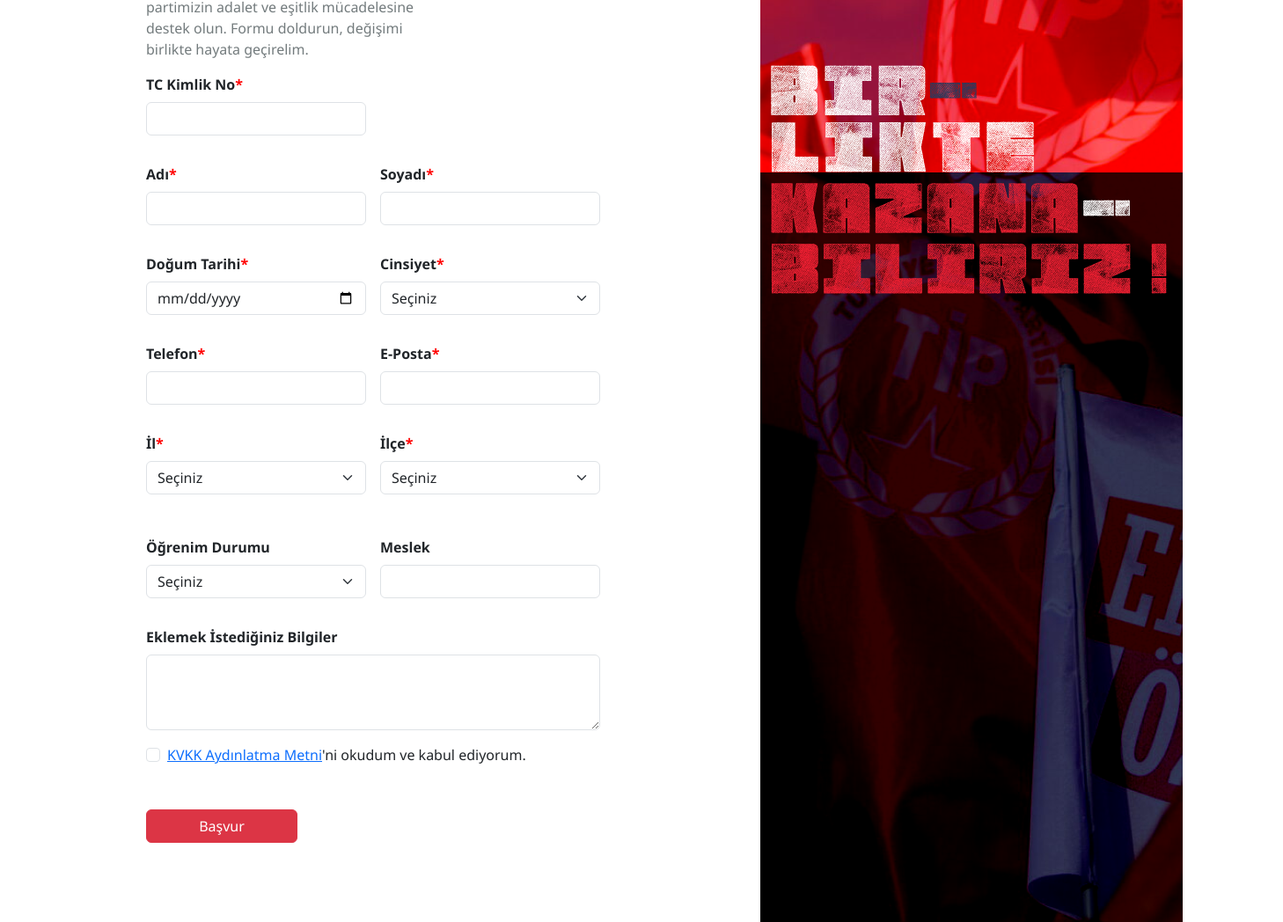
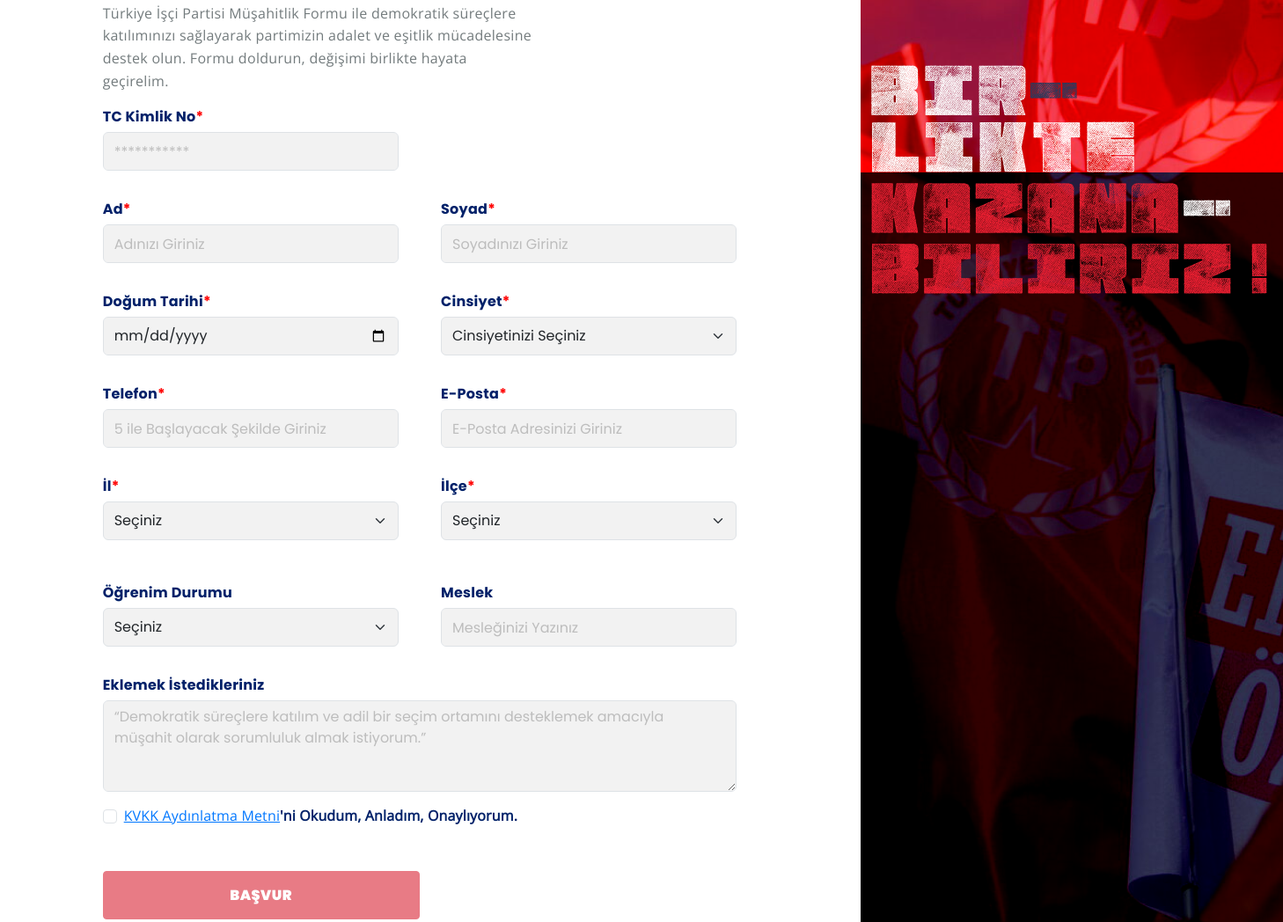
Before and after one commit to mrthkc/muhtarlik, a website: page FE/musahitlik.html in a window 1280 px wide. Shown: the part 266-1314 px from the top of the page at 88% size, 1458 px wide, since content can reach past the window. Drawn offline with nearby package versions, Linux system fonts and the light colour scheme; no server answers.

Commit message:
Add checks and fix fonts

```diff
--- a/FE/musahitlik.css
+++ b/FE/musahitlik.css
@@ -1,12 +1,12 @@
 
 
 body {
-    font-family: "Segoe UI", Roboto, "Helvetica Neue", Arial, sans-serif;
+    font-family: 'Open Sans', sans-serif;
+    font-family: 'Poppins', sans-serif;
 }
 
 .btn-primary {
     background-color: var(--bs-primary);
-    border-color: var(--bs-primary);
 }
 
 .btn-primary:hover {
@@ -22,3 +22,67 @@
     content: "*";
     color: red;
 }
+
+
+input[type="text"], input[type="id"], input[type="email"], input[type="date"], input[type="tel"] {
+    background-color: #F2F2F2;
+    radius: 0.5rem;
+    height: 2.75rem;
+    font-family: 'Poppins', sans-serif;
+    &:focus {
+        border: 0.5px solid #55B962;
+        background-color: #F2F2F2;
+        box-shadow: none;
+    }
+    &::placeholder {
+        color: #BDBDBD;
+    }
+}
+
+.textarea{
+    background-color: #F2F2F2;
+    radius: 0.5rem;
+    height: 6.5rem;
+    font-family: 'Poppins', sans-serif;
+    &:focus {
+        border: 0.5px solid #55B962;
+        background-color: #F2F2F2;
+        box-shadow: none;
+    }
+    &::placeholder {
+        color: #BDBDBD;
+    }
+}
+
+.form-select {
+    background-color: #F2F2F2;
+    radius: 0.5rem;
+    height: 2.75rem;
+    font-family: 'Poppins', sans-serif;
+    &:focus {
+        border: 0.5px solid #55B962;
+        background-color: #F2F2F2;
+        box-shadow: none;
+    }
+    &::placeholder {
+        color: #BDBDBD;
+    }
+}
+
+label {
+    font-family: 'Poppins', sans-serif;
+    weight: 700;
+    size: 14px;
+    line-height: 18px;
+    letter-spacing: 0.25px;
+    color: #012169;
+}
+
+.submit-button {
+    width: 360px; height: 55px; padding: 10px; background: #B71C25; border-radius: 4px; justify-content: center; align-items: center; gap: 10px; display: inline-flex;
+    color: white; font-size: 16px; font-family: Poppins; font-weight: 900; line-height: 25.60px; letter-spacing: 0.50px; word-wrap: break-word;
+    &:hover {
+        background-color: #79070E;
+        border-color: #B71C1C;
+    }
+}
--- a/FE/musahitlik.html
+++ b/FE/musahitlik.html
@@ -8,7 +8,9 @@
     <link href="musahitlik.css" rel="stylesheet">
     <title>Müşahitlik Formu</title>
     <script src="https://cdn.jsdelivr.net/npm/bootstrap@5.3.2/dist/js/bootstrap.bundle.min.js"></script>
-
+    <link rel="preconnect" href="https://fonts.googleapis.com">
+    <link rel="preconnect" href="https://fonts.gstatic.com" crossorigin>
+    <link href="https://fonts.googleapis.com/css2?family=Open+Sans&family=Poppins:wght@400;700;900&display=swap" rel="stylesheet">
     <script src="https://cdnjs.cloudflare.com/ajax/libs/jquery/3.6.2/jquery.min.js" integrity="sha512-tWHlutFnuG0C6nQRlpvrEhE4QpkG1nn2MOUMWmUeRePl4e3Aki0VB6W1v3oLjFtd0hVOtRQ9PHpSfN6u6/QXkQ==" crossorigin="anonymous" referrerpolicy="no-referrer"></script>
     <script src="musahitlik.js"></script>
     <title>Müşahitlik</title>
@@ -17,10 +19,10 @@
 <body>
 <div class="row" style="height: 5.5rem; background: #F9F9F9">
     <div style="position: absolute; justify-content: space-evenly; align-items: center; display: inline-flex">
-        <a class="pt-3" href="https://tip.org.tr/" title="Türkiye İşçi Partisi">
-            <img src="https://tip.org.tr/wp-content/uploads/2023/09/tip-site-header.png" alt="Türkiye İşçi Partisi" width="314" height="70">
+        <a class="p-2 ms-5" href="https://tip.org.tr/" title="Türkiye İşçi Partisi">
+            <img src="https://tip.org.tr/wp-content/uploads/2023/09/tip-site-header.png" alt="Türkiye İşçi Partisi" height="70">
         </a>
-                <ul class="nav nav-fill"  style="line-height: 1.6rem; font-size: 1rem; font-weight: 900;">
+                <ul class="nav nav-fill d-none d-lg-flex"  style="line-height: 1.6rem; font-size: 1rem; font-weight: 900;">
                     <li class="nav-item"><a class="nav-link" style="color: #0A0101;" href="https://tip.org.tr/" aria-current="page">ANA SAYFA</a></li>
                     <li class="nav-item"><a class="nav-link" style="color: #0A0101;" href="https://tip.org.tr/aciklamalar/">AÇIKLAMALAR</a></li>
                     <li class="nav-item"><a class="nav-link" style="color: #0A0101;" href="https://tip.org.tr/bagis-yap/">BAĞIŞ YAP</a></li>
@@ -32,39 +34,36 @@
 
 
 </div>
-<div class="mobile-menu"></div>
 
+<div class="row">
+    <div class="container pt-5 col-md-7">
+        <h1 class="mt-5 m-2 col-md-8" style="font-weight: 900; font-size: 2rem; color: #041B4E;">Müşahitlik / Sandık Kurulu Üyeliği Formu</h1>
+        <p class="col-md-8 m-2" style="font-family: 'Open Sans', sans-serif; font-weight: 400; font-size: 1rem; line-height: 25.6px; letter-spacing: 0.3px; color: #737B7D">
+            Türkiye İşçi Partisi Müşahitlik Formu ile demokratik süreçlere katılımınızı sağlayarak partimizin adalet ve eşitlik mücadelesine destek olun. Formu doldurun, değişimi birlikte hayata geçirelim.</p>
 
-
-
-<div class="row g-3">
-    <div class="container pt-5 col-md-5">
-        <h1 class="mt-5 mb-2 col-md-8" style="font-weight: 900; font-size: 2rem; color: #041B4E;">Müşahitlik Formu</h1>
-        <p class="col-md-8 mb-3" style="font-weight: 400; font-size: 1rem; color: #737B7D">Türkiye İşçi Partisi Müşahitlik Formu ile demokratik süreçlere katılımınızı sağlayarak partimizin adalet ve eşitlik mücadelesine destek olun. Formu doldurun, değişimi birlikte hayata geçirelim.</p>
-
-        <form class="row g-3">
+        <form class="row g-3 gx-5 p-2">
             <div class="col-md-6">
                 <label for="tc_no" class="form-label required">TC Kimlik No</label>
-                <input type="text" class="form-control" id="tc_no" pattern="\d{11}" maxlength="11" minlength="11" required>
+                <input placeholder="***********" type="id" class="form-control" id="tc_no" pattern="\d{11}" maxlength="11" minlength="11" required>
             </div>
             <div class="w-100"></div>
             <div class="col-md-6">
-                <label for="first_name" class="form-label required">Adı</label>
-                <input type="text" class="form-control" id="first_name" required>
+                <label for="first_name" class="form-label required">Ad</label>
+                <input placeholder="Adınızı Giriniz" type="text" class="form-control" id="first_name" required>
             </div>
             <div class="col-md-6">
-                <label for="last_name" class="form-label required">Soyadı</label>
-                <input type="text" class="form-control" id="last_name" required>
+                <label for="last_name" class="form-label required">Soyad</label>
+                <input placeholder="Soyadınızı Giriniz" type="text" class="form-control" id="last_name" required>
             </div>
             <div class="w-100"></div>
             <div class="col-md-6">
                 <label for="dob" class="form-label required">Doğum Tarihi</label>
-                <input type="date" class="form-control" id="dob" required>
+                <input type="date" max="2006-03-31" class="form-control" id="dob" required>
             </div>
             <div class="col-md-6">
                 <label for="sex" class="form-label required">Cinsiyet</label>
-                <select class="form-select" id="sex" required>
-                    <option value="" disabled selected>Seçiniz</option>
+                <select placeholder="Cinsiyetinizi Seçiniz" class="form-select" id="sex" required>
+                    <option style="color: #BDBDBD;" value="" disabled selected>Cinsiyetinizi Seçiniz</option>
                     <option value="male">Erkek</option>
                     <option value="female">Kadın</option>
                 </select>
@@ -72,11 +71,11 @@
             <div class="w-100"></div>
             <div class="col-md-6">
                 <label for="mobile" class="form-label required">Telefon</label>
-                <input type="text" class="form-control" id="mobile" required>
+                <input type="tel" placeholder="5 ile Başlayacak Şekilde Giriniz" pattern="5[0-9]{9}" class="form-control" id="mobile" required>
             </div>
             <div class="col-md-6">
                 <label for="mail" class="form-label required">E-Posta</label>
-                <input type="email" class="form-control" id="mail" required>
+                <input type="email" placeholder="E-Posta Adresinizi Giriniz" class="form-control" id="mail" required>
             </div>
             <div class="w-100"></div>
             <div class="col-md-6">
@@ -94,7 +93,7 @@
                 </select>
             </div>
             <div class="w-100"></div>
-            <!--I want to display this only if the user selects anything above-->
+
             <div class="col-md-6" >
                 <label for="mahalle_select" class="form-label required">Mahalle</label>
                 <select class="form-select" id="mahalle_select" required>
@@ -115,30 +114,30 @@
             </div>
             <div class="col-6">
                 <label for="profession" class="form-label">Meslek</label>
-                <input type="text" class="form-control" id="profession">
+                <input type="text" placeholder="Mesleğinizi Yazınız" class="form-control" id="profession">
             </div>
             <div class="w-100"></div>
             <div class="col-md-12">
-                <label for="extra" class="form-label">Eklemek İstediğiniz Bilgiler</label>
-                <textarea class="form-control" id="extra" rows="3"></textarea>
+                <label for="extra" class="form-label">Eklemek İstedikleriniz</label>
+                <textarea placeholder="“Demokratik süreçlere katılım ve adil bir seçim ortamını desteklemek amacıyla müşahit olarak sorumluluk almak istiyorum.”" class="form-control textarea" id="extra" rows="3"></textarea>
             </div>
 
             <div class="col-md-12">
                 <div class="form-check">
                     <input class="form-check-input" type="checkbox" id="kvkk" required>
-                    <label class="form-check-label" for="kvkk">
-                        <a href="#" data-bs-toggle="modal" data-bs-target="#kvkkModal">KVKK Aydınlatma Metni</a>'ni okudum ve kabul ediyorum.
+                    <label class="form-check-label" for="kvkk" style="font-family: 'Open Sans'; font-weight: bold; font-size: 1rem; line-height: 1.25rem; letter-spacing: 0.15px">
+                        <a href="#" data-bs-toggle="modal" data-bs-target="#kvkkModal" style="color: #0077FF; font-weight: normal">KVKK Aydınlatma Metni</a>'ni Okudum, Anladım, Onaylıyorum.
                     </label>
                 </div>
             </div>
 
             <div class="col-12 mt-5">
-                <button type="submit" class="btn btn-danger col-md-4" id="musahit_button">Başvur</button>
+                <button type="submit" disabled class="btn btn-danger col-md-4 submit-button" id="musahit_button">BAŞVUR</button>
             </div>
         </form>
     </div>
 
-    <div class="col-md-4 h-100" style="text-align: right">
+    <div class="col-md-3 h-100" style="text-align: right">
         <img  style="margin-left: auto" src="assets/birlikte.png">
     </div>
 </div>
@@ -162,8 +161,8 @@
 </div>
 
 <div class="modal fade" id="kvkkModal" tabindex="-1" aria-labelledby="kvkkModalLabel" aria-hidden="true">
-  <div class="modal-dialog modal-dialog-scrollable">
-    <div class="modal-content">
+  <div class="modal-dialog modal-dialog-scrollable modal-dialog-centered">
+    <div class="modal-content" style="width: fit-content">
       <div class="modal-header">
         <h5 class="modal-title" id="kvkkModalLabel">KVKK Metni</h5>
         <button type="button" class="btn-close" data-bs-dismiss="modal" aria-label="Close"></button>
--- a/FE/musahitlik.js
+++ b/FE/musahitlik.js
@@ -58,7 +58,7 @@
 
     });
 
-    $("#musahit_button").on("click", function(e) {
+    $("#musahit_button").on("click", function() {
 
         var tc_no = $("#tc_no").val();
         var first_name = $("#first_name").val();
@@ -93,22 +93,6 @@
             "extra": extra
         };
 
-        var isValid = true;
-        $(this).find(':input[required]').each(function() {
-            if ($(this).val() === '') {
-                isValid = false;
-            }
-        });
-
-        if (!$("#kvkk").is(':checked')) {
-            isValid = false;
-        }
-
-        if (!isValid) {
-            e.preventDefault();
-            alert('Lütfen tüm gerekli alanları doldurun ve KVKK metnini kabul edin.');
-        }
-
         $.ajax({
             type: 'POST',
             url: 'http://127.0.0.1:8000/musahit/',
@@ -122,4 +106,37 @@
 
     });
 
+    function checkInputFormat(){
+        var isValid = true;
+
+        $(this).find(':input[required]').each(function() {
+            if ($(this).val() === '') {
+                isValid = false;
+            }
+        });
+
+        if (!$("#kvkk").is(':checked')) {
+            isValid = false;
+        }
+
+        $('form input').each(function() {
+            var inputType = $(this).attr('type');
+            if (inputType == 'tel') {
+                var telPattern = /^5[0-9]{9}$/;
+                if (!telPattern.test($(this).val())) {
+                    isValid = false;
+                }
+            } else if (inputType == 'id'){
+                var idPattern = /^[0-9]{11}$/;
+                if (!idPattern.test($(this).val())) {
+                    isValid = false;
+                }
+            }
+        });
+
+        $('#musahit_button').prop('disabled', !isValid);
+    }
+    $('form input').on('change keyup', checkInputFormat);
+    checkInputFormat();
+
 });
```
